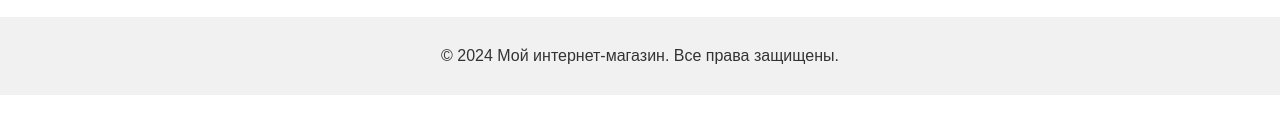
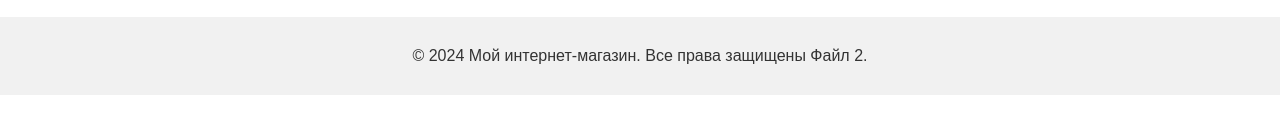
Before and after one commit to Alexey500032/my-shop., a plain HTML site: page index.html in a window 1280 px wide. Shown: the part 549-682 px from the top of the page. Drawn offline with Linux system fonts and the light colour scheme.

Commit message:
Update index.html

```diff
--- a/index.html
+++ b/index.html
@@ -111,7 +111,7 @@
         </div>
     </div>
     <footer>
-        <p>&copy; 2024 Мой интернет-магазин. Все права защищены.</p>
+        <p>&copy; 2024 Мой интернет-магазин. Все права защищены Файл 2.</p>
     </footer>
 </body>
 </html>
```
